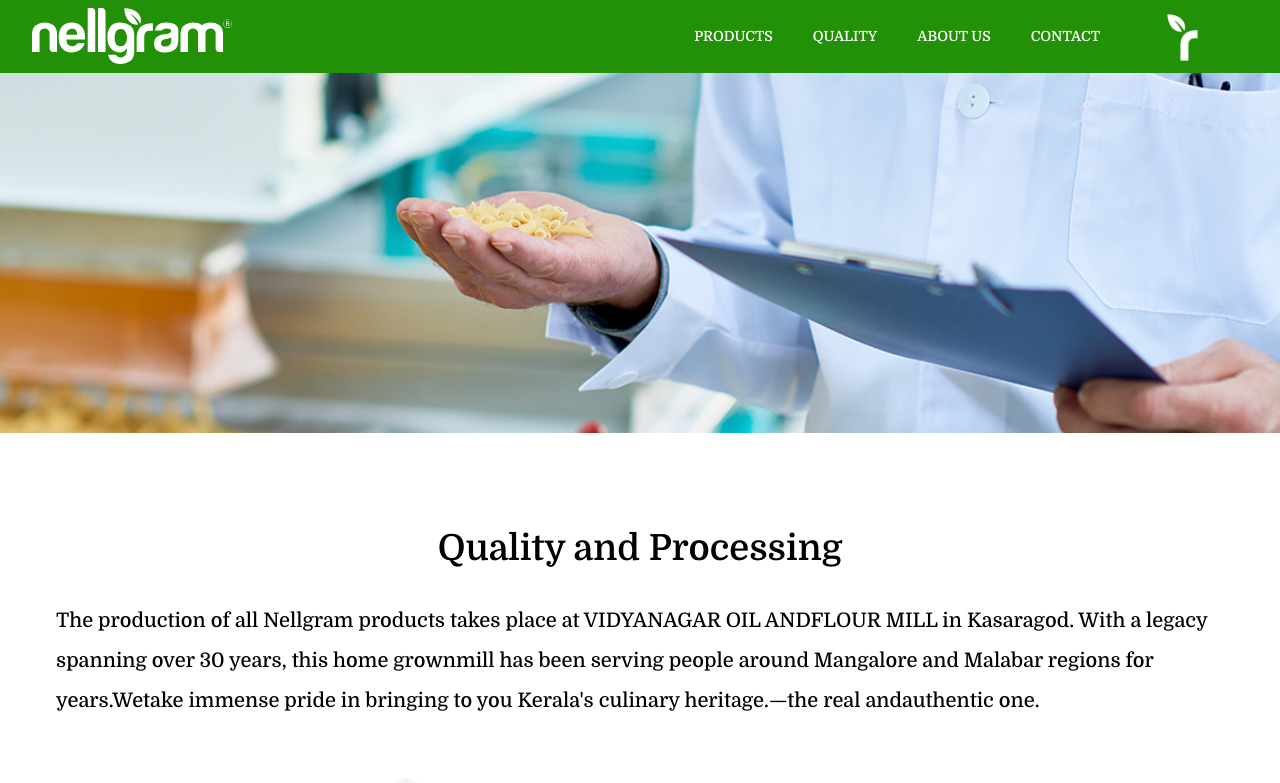
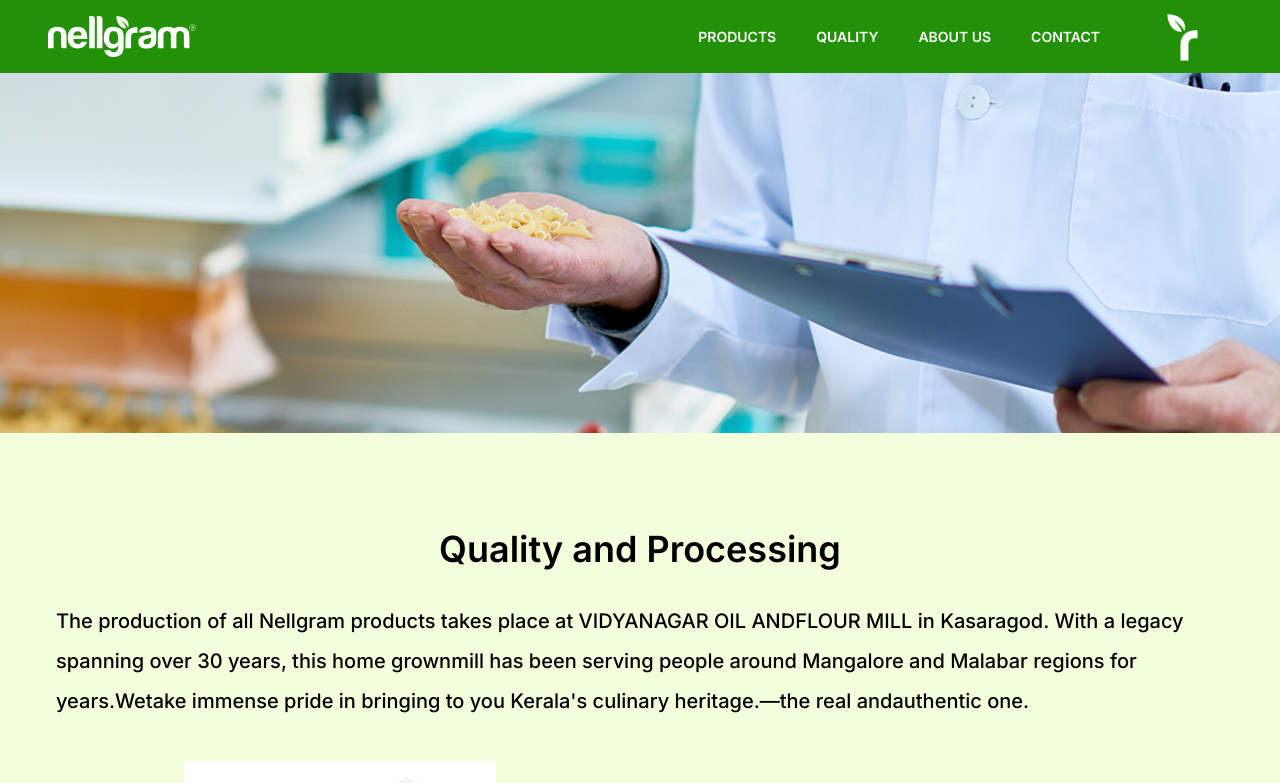
Before and after one commit to n48331/Nellgram, a Next.js app: page /quality in a window 1280 px wide. Shown: the top 783 px of the page. Built offline with nearby package versions, Linux system fonts and the light colour scheme.

Commit message:
color fix

```diff
--- a/src/app/layout.tsx
+++ b/src/app/layout.tsx
@@ -1,14 +1,14 @@
 import type { Metadata } from "next";
-import { Domine } from "next/font/google";
+import { Inter } from 'next/font/google'
 import "./globals.css";
 import Header from "@/components/header";
 import Footer from "@/components/footer";
 import NextTopLoader from 'nextjs-toploader';
 
-const inter = Domine({
-  subsets: ["latin"],
-});
-
+const inter = Inter({
+  subsets: ['latin'],
+  display: 'swap',
+})
 export const metadata: Metadata = {
   title: "Nellgram",
   description: "Generated by create next app",
--- a/src/app/quality/page.tsx
+++ b/src/app/quality/page.tsx
@@ -6,8 +6,8 @@ interface QuallityPageProps {}
 
 const QuallityPage: FunctionComponent<QuallityPageProps> = () => {
   return (
-    <main>
-      <div className="h-[30vh] sm:h-[40vh] md:h-[45vh] w-[100%] relative overflow-hidden">
+    <main className="flex flex-col justify-center md:bg-primary w-full overflow-hidden">
+      <div className="h-[30vh] sm:h-[40vh] md:h-[45vh] w-[100%] relative overflow-hidden ">
         <Image
           src={qualityBanner}
           alt={"banner"}
--- a/src/components/header.tsx
+++ b/src/components/header.tsx
@@ -51,15 +51,16 @@ const Header: FunctionComponent<HeaderProps> = () => {
               <Image
                 src={logo}
                 alt={"logo"}
-                width={200}
-                height={200}
+                width={180}
+                height={180}
                 className="hidden md:block"
+                style={{padding:'0 1rem',margin:'1rem 0'}}
               />
               <Image
                 src={greenLogo}
                 alt={"logo"}
-                width={200}
-                height={200}
+                width={180}
+                height={180}
                 style={{padding:'0 1rem',margin:'1rem 0'}}
                 className="block md:hidden"
               />
```
